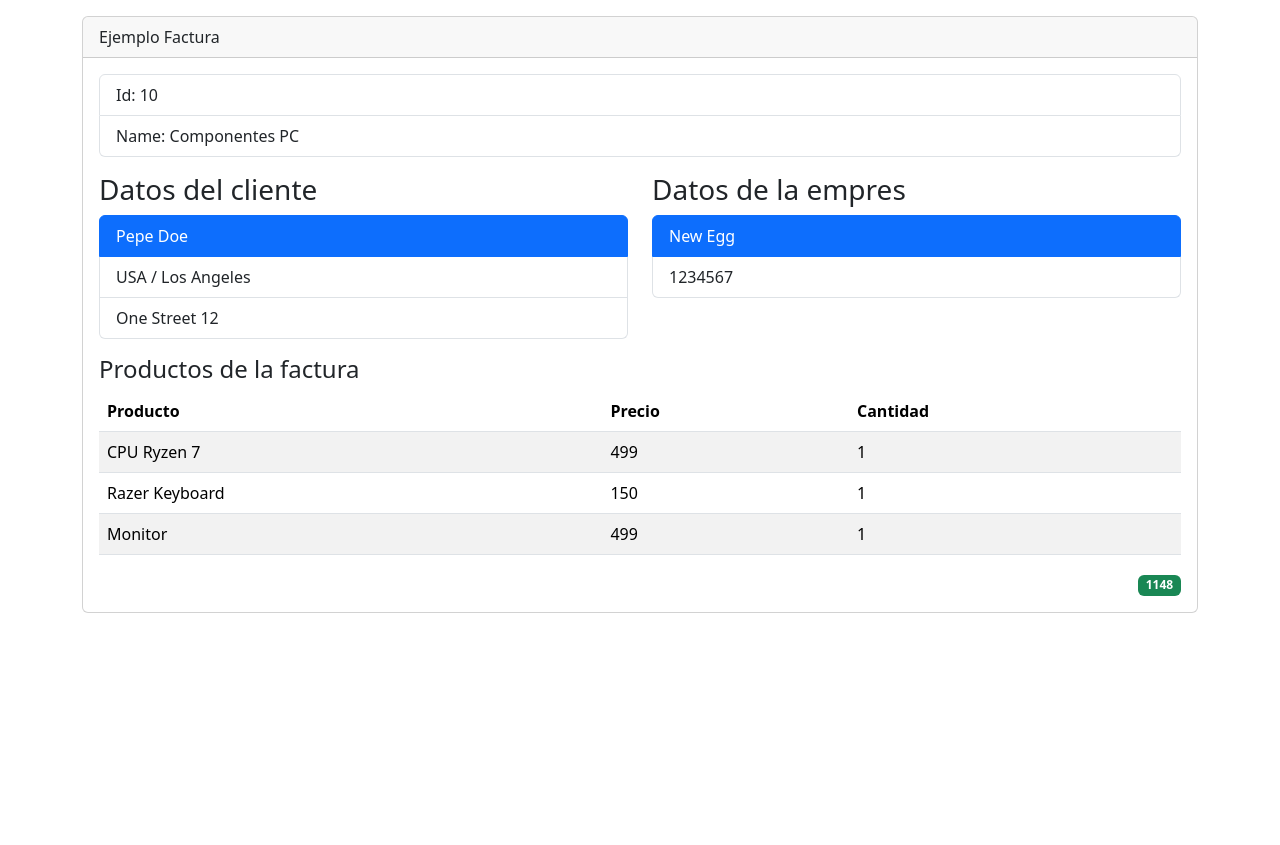
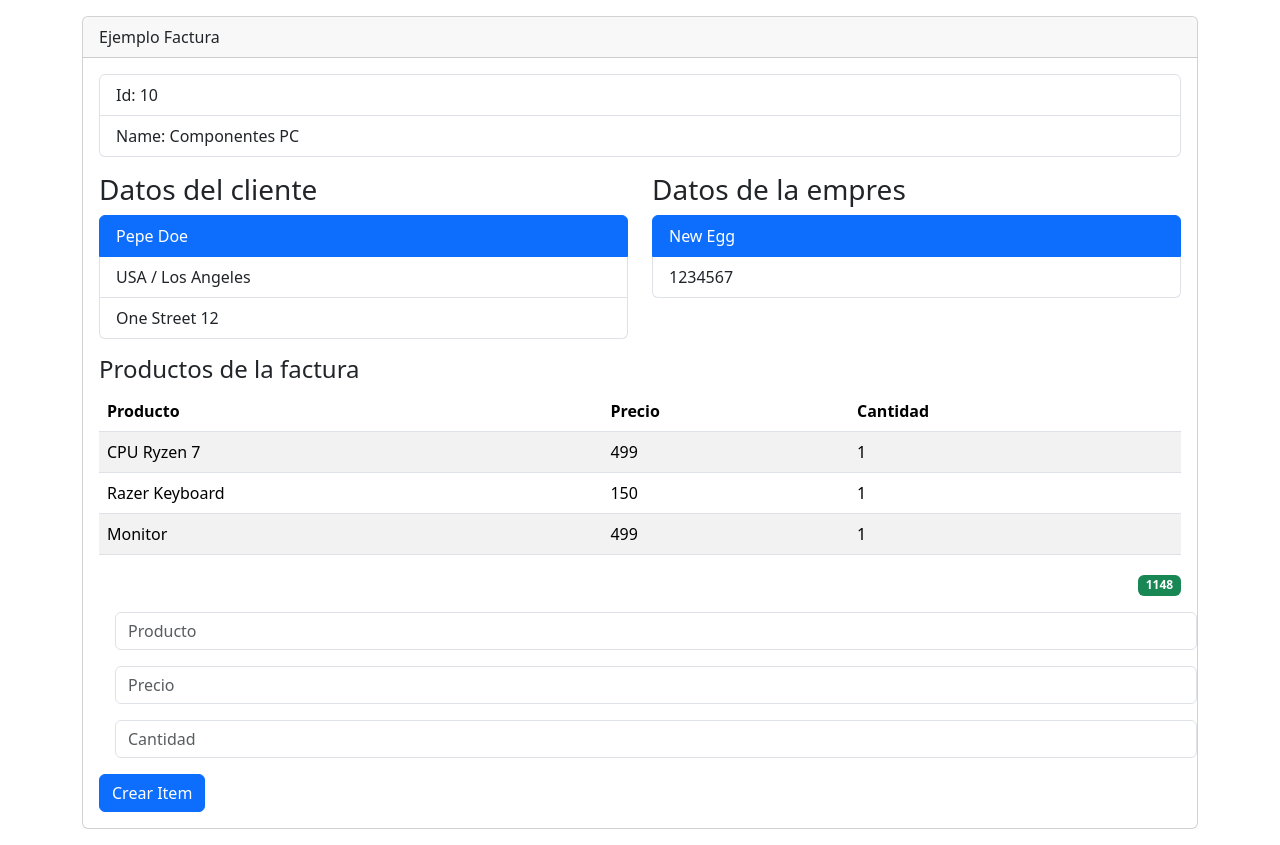
Before and after one commit to nalcota/proyectoFactura, a React (Vite) app: page / in a window 1280 px wide. Before the commit the page ends 800 px from the top, so only its background shows below. Built offline with nearby package versions, Linux system fonts and the light colour scheme.

Commit message:
Creando formulario y manejandolo con UseState

```diff
--- a/src/InvoiceApp.jsx
+++ b/src/InvoiceApp.jsx
@@ -1,3 +1,4 @@
+import { useState } from "react";
 import { getInvoice } from "./services/getInvoice";
 import { ClientView } from "./components/ClientView";
 import { CompanyView } from "./components/CompanyView";
@@ -5,9 +6,16 @@ import { InvoiceView } from "./components/InvoiceView";
 import { ListItemsView } from "./components/ListItemsView";
 import { TotalView } from "./components/TotalView";
 
+
 export const InvoiceApp = () => {
 
-    const { id, name, client, company, items, total } = getInvoice();
+    const { id, name, client, company, items: itemsInitial, total } = getInvoice();
+
+    const [productValue, setProductValue] = useState('');
+    const [priceValue, setPriceValue] = useState('0');
+    const [quantityValue, setQuantityValue] = useState('0');
+
+    const[items, setItems] = useState(itemsInitial);
 
     return (
         <>
@@ -29,6 +37,35 @@ export const InvoiceApp = () => {
                         </div>
                         <ListItemsView title="Productos de la factura" items={items}/>
                         <TotalView total = {total} />
+                        <form onSubmit={ event => {
+                            event.preventDefault();
+
+                            setItems([...items,{key: 4, product: productValue, price: priceValue, quantity: quantityValue}])
+                        }}>
+                            <input type="text"
+                            name="product"
+                            placeholder="Producto"
+                            className="form-control m-3" onChange={ event => {
+                                console.log(event.target.value)
+                                setProductValue(event.target.value)
+                            }}/>
+                            <input type="text"
+                            name="price"
+                            placeholder="Precio"
+                            className="form-control m-3" onChange={ event => {
+                                console.log(event.target.value)
+                                setPriceValue(event.target.value)
+                            }}/>
+                            <input type="text"
+                            name="quantity"
+                            placeholder="Cantidad"
+                            className="form-control m-3" onChange={ event => {
+                                console.log(event.target.value)
+                                setQuantityValue(event.target.value)
+                            }}/>
+
+                            <button type="submit" className="btn btn-primary">Crear Item</button>
+                        </form>
                     </div>
                 </div>
             </div>
```
